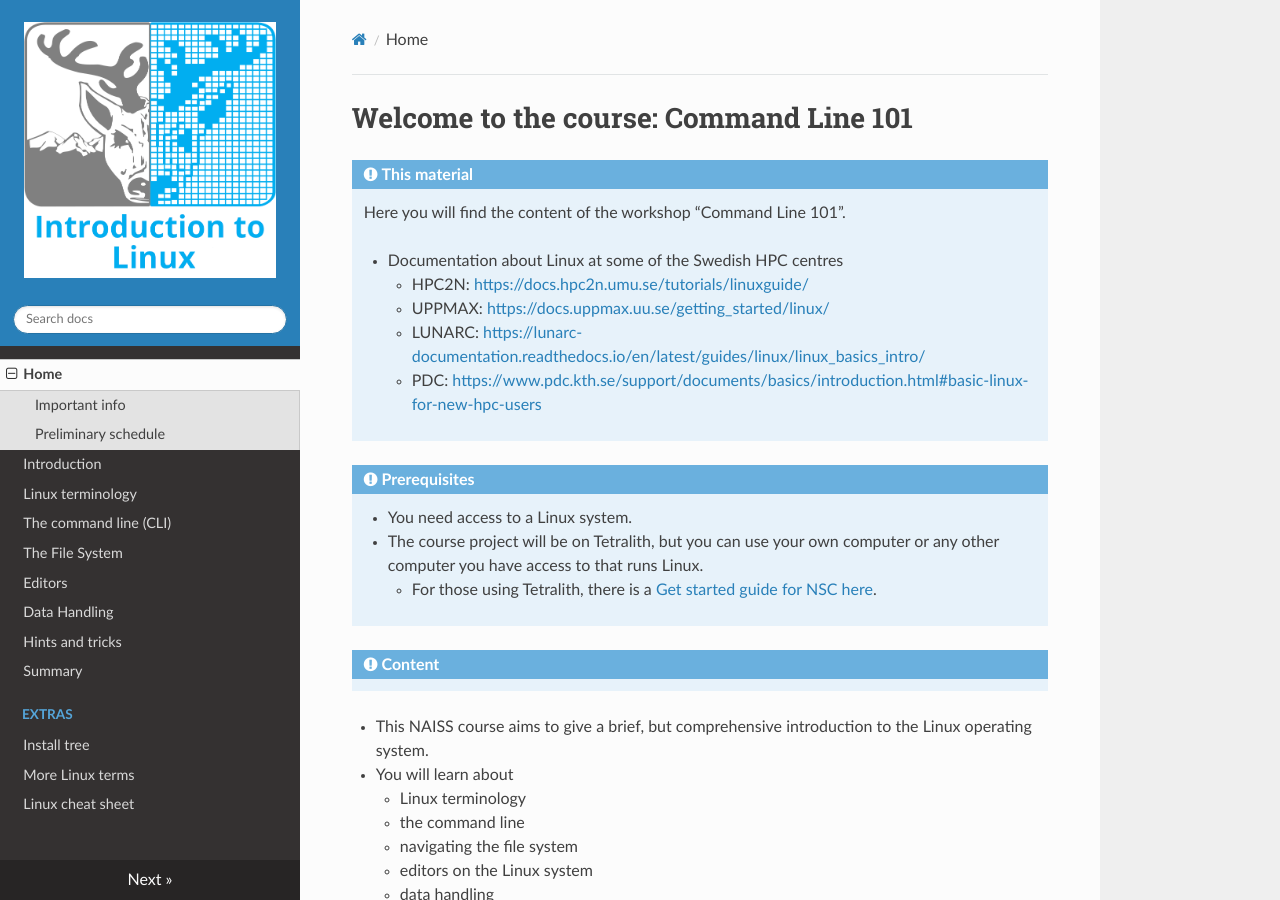
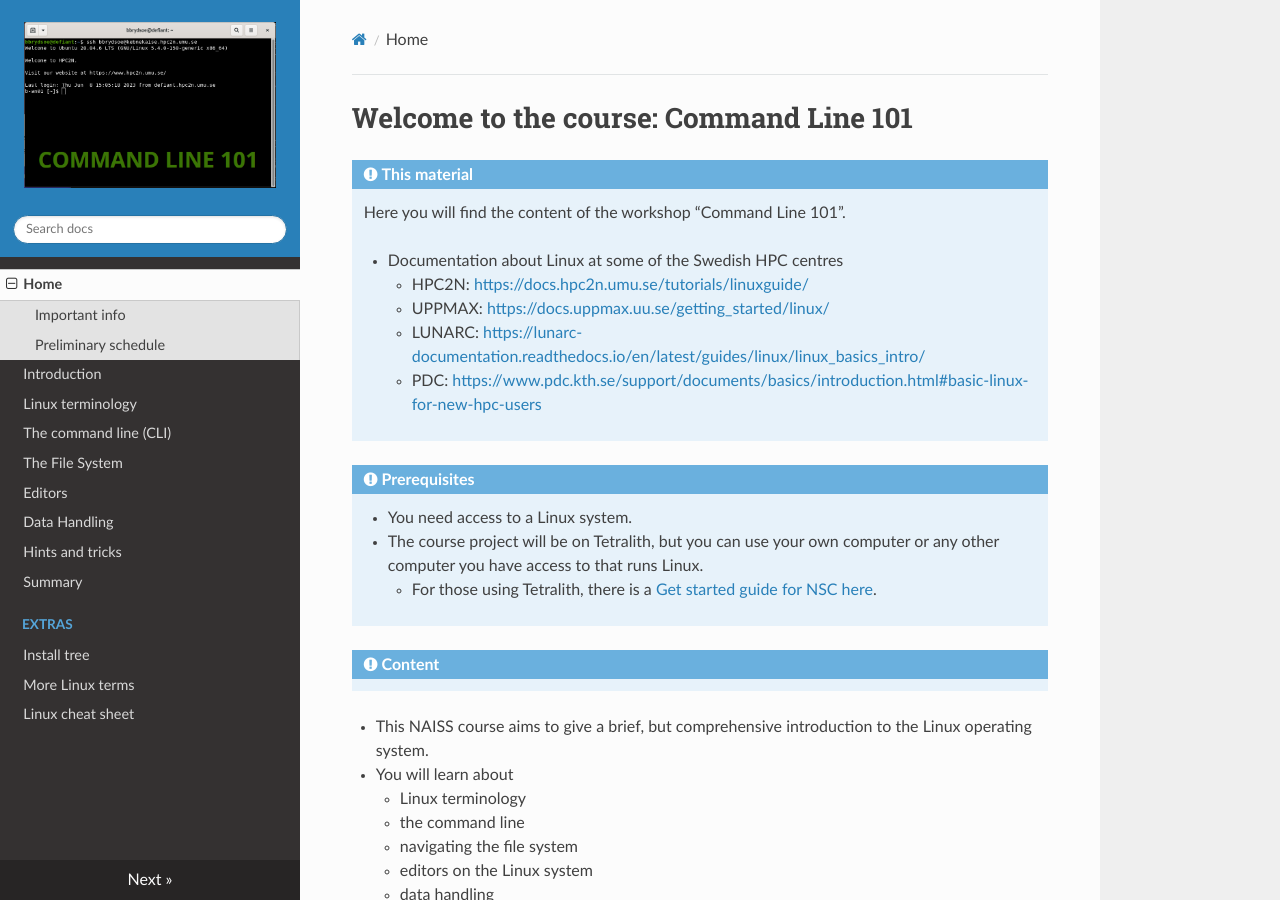
Before and after one commit to hpc2n/linux-command-line-101, an MkDocs documentation site: the page built from docs/index.md, in a window 1280 px wide and 900 px high. Built offline with MkDocs 1.6.1, drawn with Linux system fonts in a browser that asks for light colours; nearby versions of some CDN libraries.

Commit message:
Changing the logo to a temporary one

```diff
--- a/mkdocs.yml
+++ b/mkdocs.yml
@@ -5,7 +5,8 @@ site_dir: site.build
 theme:
   name: readthedocs
   locale: en
-  logo: images/hpc2n-blue-text-intro-linux.png
+  logo: images/logo-cli.png
+    #  logo: images/hpc2n-blue-text-intro-linux.png
     #  static_templates:
     #- sitemap.html
   include_sidebar: true
```
Also changed, not shown: docs/images/logo-cli.png (added).
